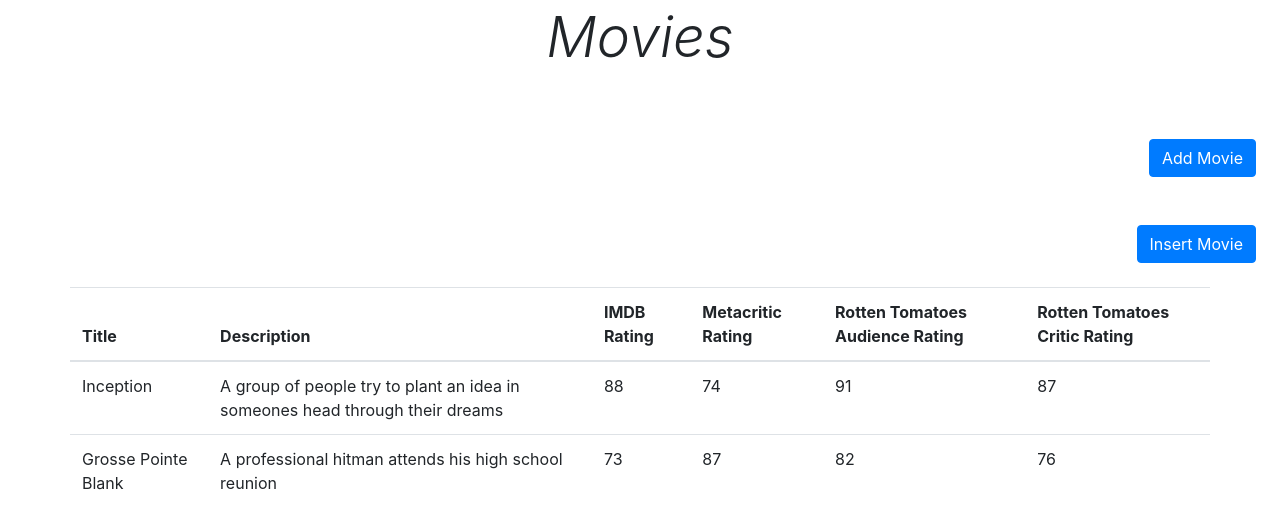
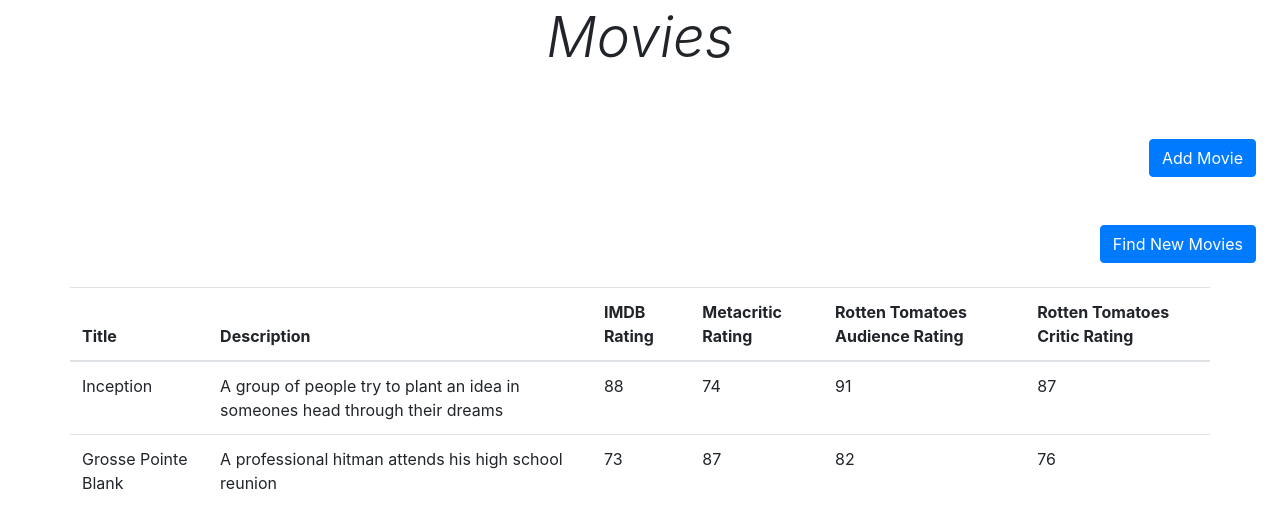
Before and after one commit to rloerke/Movie_Tracker, a Flask app: page /movies in a window 1280 px wide. Shown: the top 506 px of the page. Run offline with Flask 3, Linux system fonts and the light colour scheme; data comes from the database, SQL or seed files in the repository.

Commit message:
Updated function names and button labels associated with scraping. Updated table to display None if a score is null

```diff
--- a/app.py
+++ b/app.py
@@ -91,8 +91,8 @@
     return redirect(url_for('start'))
 
 
-@app.route('/insert', methods=['POST'])
-def insert_movie():
+@app.route('/scrape', methods=['POST'])
+def scrape_movies():
     db = get_db()
     url_list = scrape.find_addr()
 
@@ -104,5 +104,5 @@
         db.commit()
 
     # Notify the user their post was made successfully
-    flash('Your Movie has been inserted successfully!')
+    flash('Your Movie List has been Updated Successfully!')
     return redirect(url_for('start'))
--- a/schema.sql
+++ b/schema.sql
@@ -1,5 +1,5 @@
-drop table if exists movies;
-create table movies (
+DROP TABLE if EXISTS movies;
+CREATE TABLE movies (
     movieID integer primary key autoincrement unique,
     title text not null,
     description text,
--- a/templates/show_movies.html
+++ b/templates/show_movies.html
@@ -9,8 +9,8 @@
         <a href="/add" class="btn btn-primary me-md-2" role="button" id="add_button">Add Movie</a>
     </div>
 
-    <form class="d-grid gap-2 d-md-flex justify-content-md-end p-4" action="{{ url_for('insert_movie') }}" method="post">
-        <button class="btn btn-primary me-md-2" type="submit" id="insert_button">Insert Movie</button>
+    <form class="d-grid gap-2 d-md-flex justify-content-md-end p-4" action="{{ url_for('scrape_movies') }}" method="post">
+        <button class="btn btn-primary me-md-2" type="submit" id="scrape_button">Find New Movies</button>
     </form>
 {% endblock %}
 
@@ -34,10 +34,26 @@
                 <tr>
                     <td>{{ movie.title }}</td>
                     <td>{{ movie.description }}</td>
+                    {% if movie.imdbRating == '' %}
+                    <td>None</td>
+                    {% else %}
                     <td>{{ movie.imdbRating }}</td>
+                    {% endif %}
+                    {% if movie.metaRating == '' %}
+                    <td>None</td>
+                    {% else %}
                     <td>{{ movie.metaRating }}</td>
+                    {% endif %}
+                    {% if movie.rtAudienceRating == '' %}
+                    <td>None</td>
+                    {% else %}
                     <td>{{ movie.rtAudienceRating }}</td>
+                    {% endif %}
+                    {% if movie.rtCriticRating == '' %}
+                    <td>None</td>
+                    {% else %}
                     <td>{{ movie.rtCriticRating }}</td>
+                    {% endif %}
                 </tr>
                 {% endfor %}
             </tbody>
```
